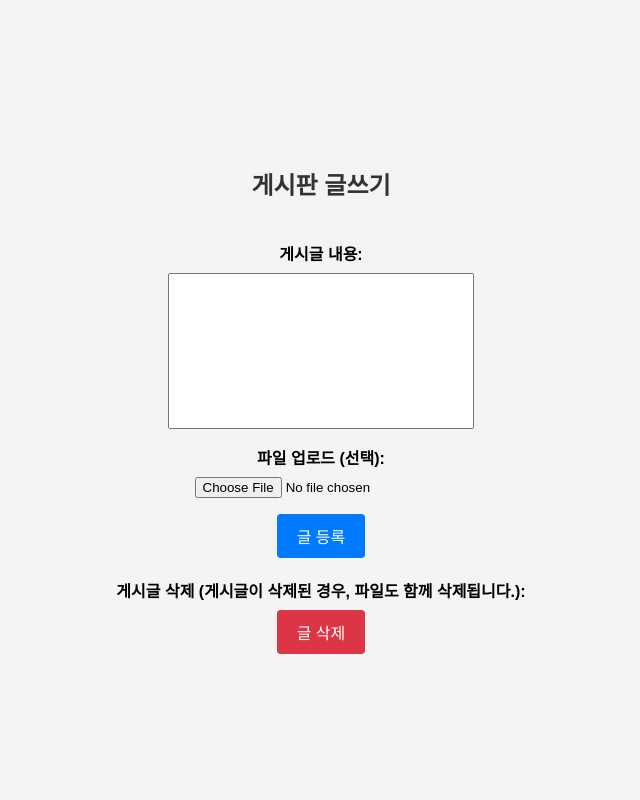
After one commit to jaewon-ju/InternetProgramming_Team_J, a PHP site: page /write_post.php in a window 1280 px wide. The commit adds this page. Shown: the whole page, without its empty margins (319-959 px from the left). Run offline with PHP 8.4, Linux system fonts and the light colour scheme.

Commit message:
write_post update

```diff
--- /dev/null
+++ b/write_post.php
@@ -0,0 +1,145 @@
+<!DOCTYPE html>
+<html lang="kr">
+<head>
+    <meta charset="UTF-8">
+    <meta name="viewport" content="width=device-width, initial-scale=1.0">
+    <title>게시판 글쓰기</title>
+    <style>
+        body {
+            font-family: 'Arial', sans-serif;
+            background-color: #f4f4f4;
+            margin: 0;
+            padding: 0;
+            display: flex;
+            flex-direction: column;
+            align-items: center;
+            justify-content: center;
+            height: 100vh;
+        }
+
+        h2 {
+            text-align: center;
+            color: #333;
+        }
+
+        form {
+            display: flex;
+            flex-direction: column;
+            align-items: center;
+            margin-top: 20px;
+        }
+
+        label {
+            margin-bottom: 8px;
+            font-weight: bold;
+        }
+
+        textarea {
+            width: 300px;
+            height: 150px;
+            margin-bottom: 16px;
+            resize: none;
+        }
+
+        input[type="file"] {
+            margin-bottom: 16px;
+        }
+
+        input[type="submit"] {
+            background-color: #007BFF;
+            color: #fff;
+            cursor: pointer;
+            padding: 10px 20px;
+            font-size: 16px;
+            border: none;
+            border-radius: 4px;
+        }
+
+        input[type="submit"]:hover {
+            background-color: #0056b3;
+        }
+
+        .delete-form {
+            margin-top: 20px;
+        }
+
+        .delete-form input[type="submit"] {
+            background-color: #dc3545;
+        }
+
+        .delete-form input[type="submit"]:hover {
+            background-color: #bd2130;
+        }
+    </style>
+</head>
+<body>
+
+    <?php
+    // 게시판에 글 등록
+    if ($_SERVER["REQUEST_METHOD"] == "POST" && isset($_POST['submit_post'])) {
+        $content = $_POST['content'];
+
+        // 파일 업로드 처리
+        $targetDirectory = "uploads/";
+        $targetFile = $targetDirectory . basename($_FILES["file"]["name"]);
+        $uploadOk = 1;
+        $imageFileType = strtolower(pathinfo($targetFile, PATHINFO_EXTENSION));
+
+        // 파일 업로드 유효성 검사
+        if ($_FILES["file"]["size"] > 500000) {
+            echo "파일이 너무 큽니다.";
+            $uploadOk = 0;
+        }
+
+        // 텍스트 파일만 허용 (확장자 .txt)
+        if ($imageFileType != "txt") {
+            echo "텍스트 파일(.txt)만 허용됩니다.";
+            $uploadOk = 0;
+        }
+
+        // 파일 업로드 실행
+        if ($uploadOk == 1) {
+            if (move_uploaded_file($_FILES["file"]["tmp_name"], $targetFile)) {
+                echo "파일 " . basename($_FILES["file"]["name"]) . "이(가) 업로드되었습니다.";
+            } else {
+                echo "파일 업로드 중 문제가 발생했습니다.";
+            }
+        }
+
+        // 여기서는 데이터베이스에 저장하는 부분이 없으므로, 실제로는 데이터베이스에 저장하는 코드를 추가해야 합니다.
+        // 예시로 게시글 내용과 파일 경로를 출력합니다.
+        echo "<h3>게시글 내용:</h3>";
+        echo "<p>$content</p>";
+        echo "<h3>파일 경로:</h3>";
+        echo "<p>$targetFile</p>";
+    }
+
+    // 게시글 삭제
+    if ($_SERVER["REQUEST_METHOD"] == "POST" && isset($_POST['delete_post'])) {
+        // 여기에 게시글 삭제 코드를 추가하세요.
+        // 삭제하는 방식은 게시글을 식별할 수 있는 정보를 기반으로 구현합니다.
+        // 여기서는 예시로 "게시글이 삭제되었습니다." 메시지만 출력합니다.
+        echo "<p>게시글이 삭제되었습니다.</p>";
+    }
+    ?>
+
+    <!-- 게시글 작성 폼 -->
+    <h2>게시판 글쓰기</h2>
+    <form action="" method="post" enctype="multipart/form-data">
+        <label for="content">게시글 내용:</label>
+        <textarea name="content" required></textarea>
+
+        <label for="file">파일 업로드 (선택):</label>
+        <input type="file" name="file">
+
+        <input type="submit" name="submit_post" value="글 등록">
+    </form>
+
+    <!-- 게시글 삭제 폼 -->
+    <form action="" method="post" class="delete-form">
+        <label for="delete_post">게시글 삭제 (게시글이 삭제된 경우, 파일도 함께 삭제됩니다.):</label>
+        <input type="submit" name="delete_post" value="글 삭제">
+    </form>
+
+</body>
+</html>
```
Also changed, not shown: add_passage.php (+16 -12 lines), make_file.php (+22 -14 lines).
